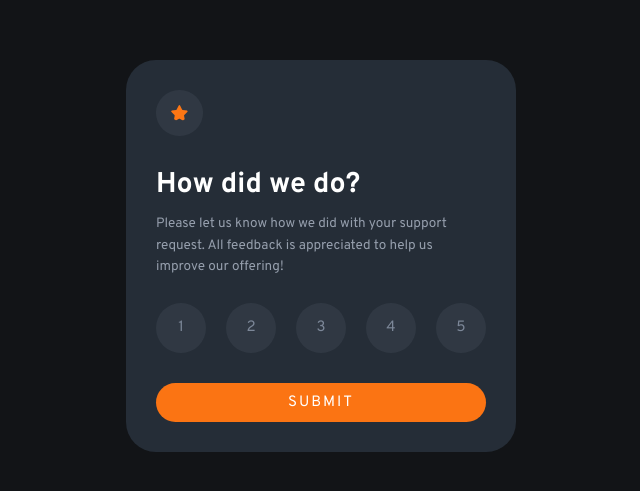
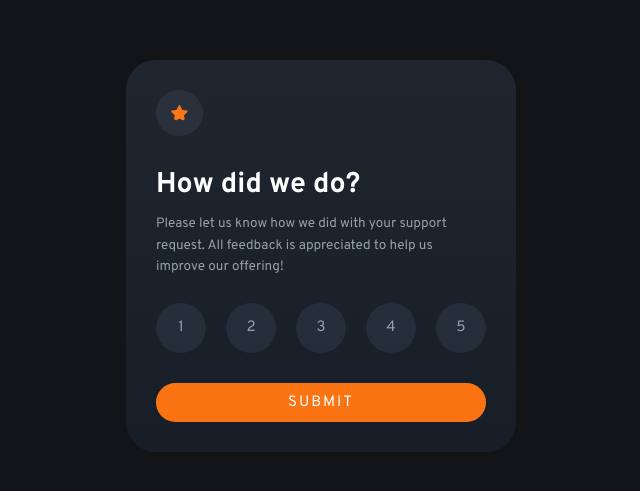
Before and after one commit to camilomcm/interactive-rating-component, a plain HTML site: page index.html in a window 1280 px wide. Shown: the part 145-636 px from the top of the page, without its empty margins (319-959 px from the left). Drawn offline with Linux system fonts and the light colour scheme.

Commit message:
Agregando detalles finales

```diff
--- a/styles.css
+++ b/styles.css
@@ -12,7 +12,7 @@ body {
 }
 
 #main-container {
-    background-color: hsl(213, 19%, 18%);
+    background-image: linear-gradient(rgba(31,38,48,255),rgba(23,30,40,255));
     width: 390px;
     margin: 0 auto;
     padding: 30px;
@@ -54,7 +54,7 @@ p {
     display: flex;
     justify-content: center;
     align-items: center;
-    color: hsl(216, 12%, 54%);
+    color: hsl(216, 12%, 63%);
     transition: background-color 0.3s;
 }
 
```
